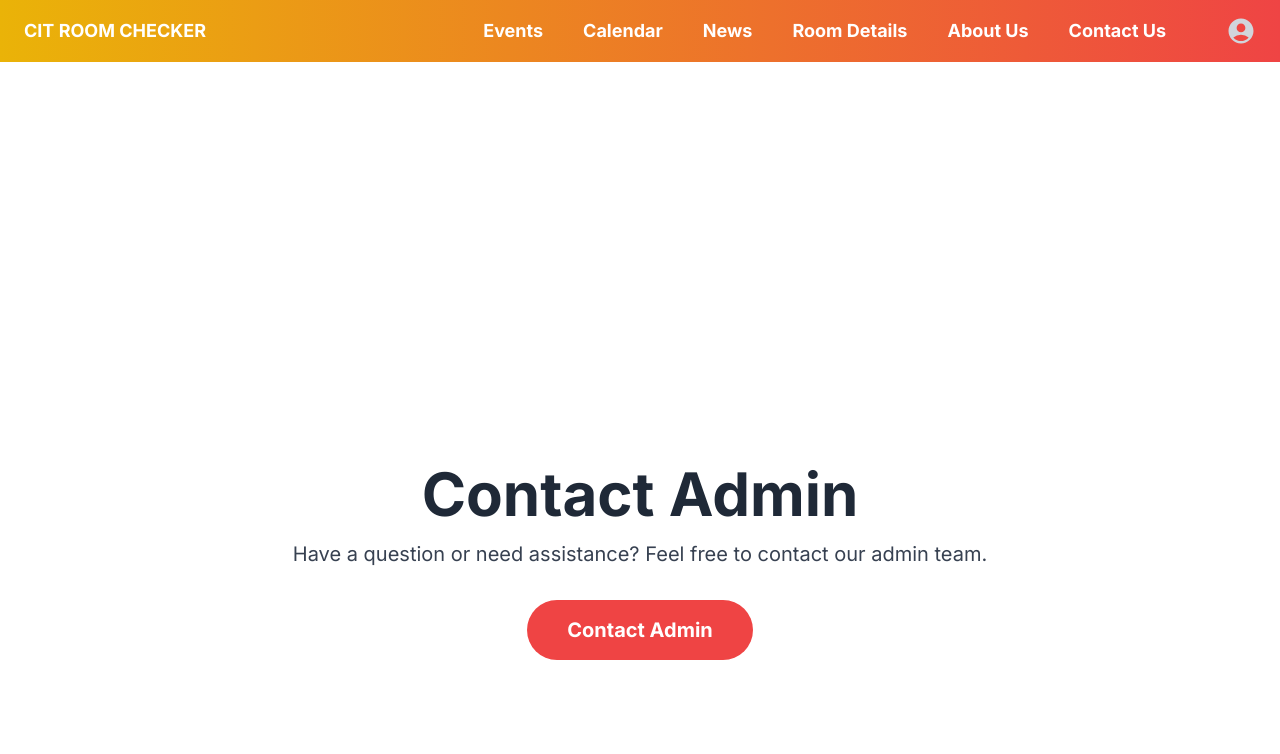
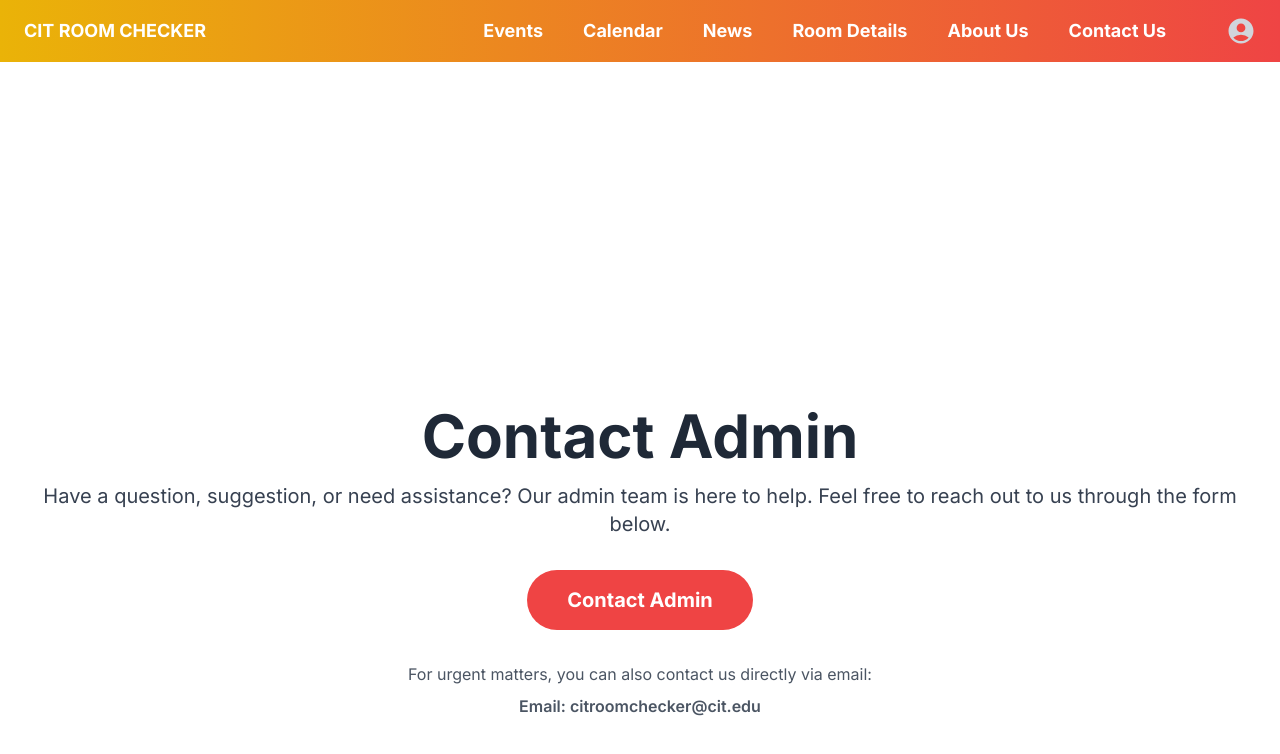
Before and after one commit to Jeffandrewo/cit-room, a Next.js app: page /contact-us in a window 1280 px wide. Shown: the top 754 px of the page. Built offline with nearby package versions, Linux system fonts and the light colour scheme; no server answers.

Commit message:
Update page.jsx
contact me update

```diff
--- a/app/contact-us/page.jsx
+++ b/app/contact-us/page.jsx
@@ -11,8 +11,12 @@ export default function ContactPage() {
     <div className="flex justify-center items-center min-h-screen">
       <div className="container mx-auto px-4 py-8 text-center">
         <h1 className="text-4xl md:text-5xl lg:text-6xl font-bold mb-4 text-gray-800">Contact Admin</h1>
-        <p className="text-lg lg:text-xl mb-8 text-gray-700">Have a question or need assistance? Feel free to contact our admin team.</p>
+        <p className="text-lg lg:text-xl mb-8 text-gray-700">Have a question, suggestion, or need assistance? Our admin team is here to help. Feel free to reach out to us through the form below.</p>
         <button onClick={openContactForm} className="text-lg md:text-xl font-bold bg-red-500 text-white rounded-full py-3 px-8 md:py-4 md:px-10 hover:bg-red-600 focus:outline-none focus:bg-red-600 transition duration-300 ease-in-out">Contact Admin</button>
+        <div className="mt-8 text-gray-600">
+          <p className="mb-2">For urgent matters, you can also contact us directly via email:</p>
+          <p className="font-semibold">Email: citroomchecker@cit.edu</p>
+        </div>
       </div>
     </div>
   );
```
